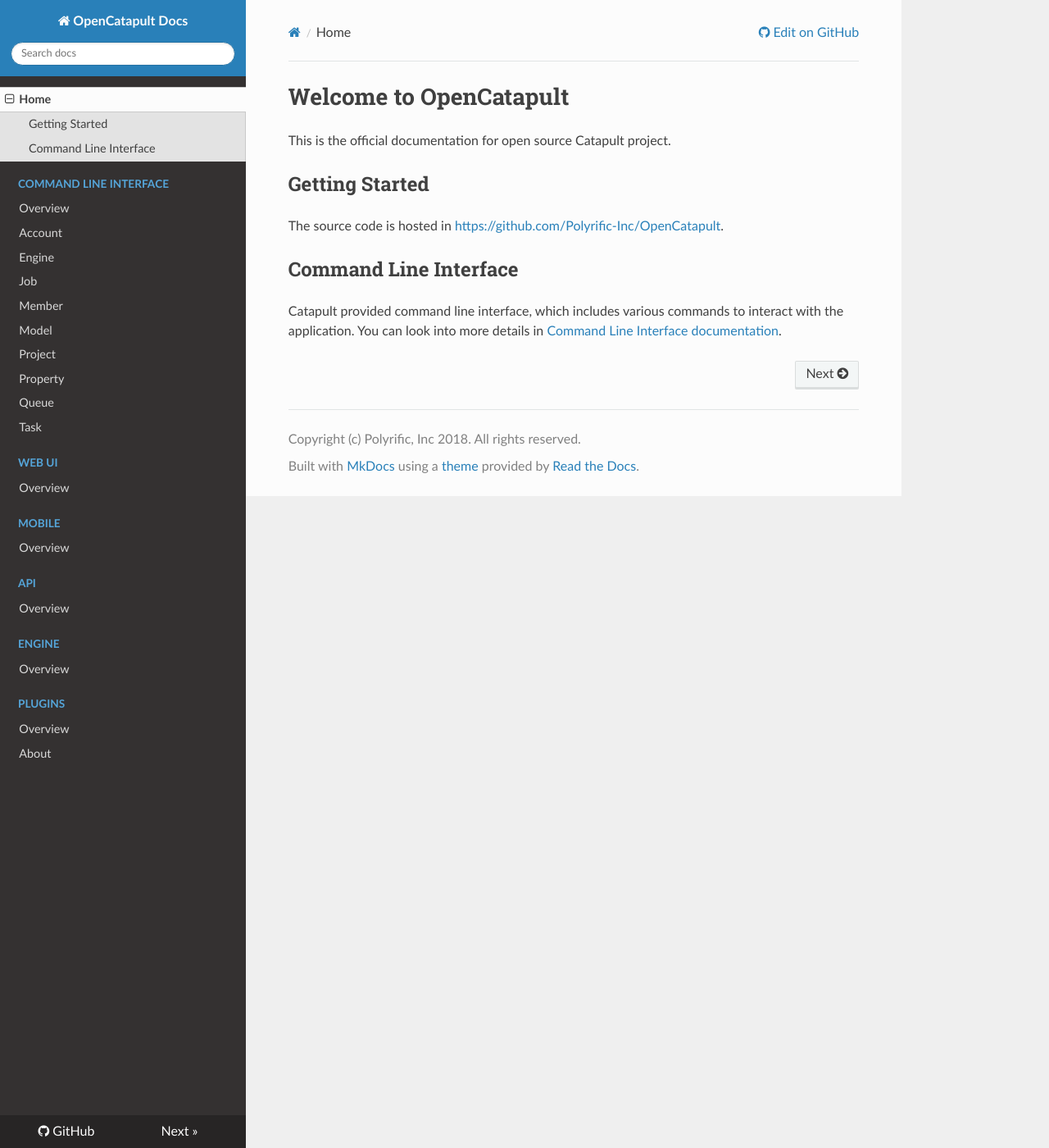
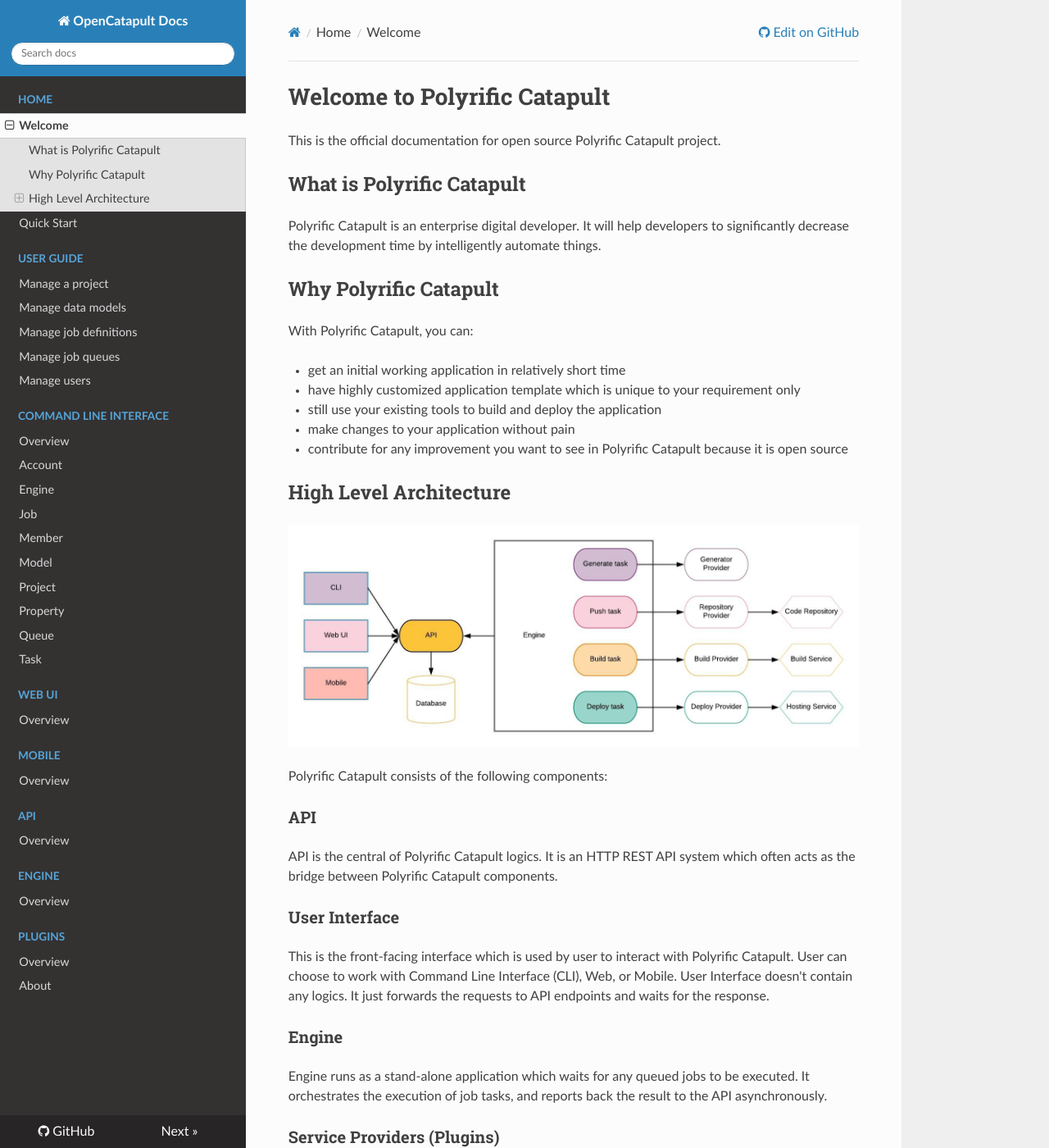
Before and after one commit to lcsouzamenezes/OpenCatapult, an MkDocs documentation site: the page built from docs/index.md, in a window 1280 px wide and 1400 px high. Shown: the whole window at 82% size. Built offline with MkDocs 1.6.1, drawn with Linux system fonts in a browser that asks for light colours; nearby versions of some CDN libraries; some of the changed text lies outside the part shown.

Commit message:
Add intro and quick start docs content (#5)

```diff
--- a/docs/index.md
+++ b/docs/index.md
@@ -1,10 +1,44 @@
-# Welcome to OpenCatapult
+# Welcome to Polyrific Catapult
 
-This is the official documentation for open source Catapult project.
+This is the official documentation for open source Polyrific Catapult project.
 
-## Getting Started
+## What is Polyrific Catapult
 
-The source code is hosted in <https://github.com/Polyrific-Inc/OpenCatapult>.
+Polyrific Catapult is an enterprise digital developer. It will help developers to significantly decrease the development time by intelligently automate things.
 
-## Command Line Interface
-Catapult provided command line interface, which includes various commands to interact with the application. You can look into more details in [Command Line Interface documentation](cli/cli).
+## Why Polyrific Catapult
+
+With Polyrific Catapult, you can:
+
+- get an initial working application in relatively short time
+- have highly customized application template which is unique to your requirement only
+- still use your existing tools to build and deploy the application
+- make changes to your application without pain
+- contribute for any improvement you want to see in Polyrific Catapult because it is open source
+
+## High Level Architecture
+
+![Architecture](img/general-arch.jpeg)
+
+Polyrific Catapult consists of the following components:
+
+### API
+
+API is the central of Polyrific Catapult logics. It is an HTTP REST API system which often acts as the bridge between Polyrific Catapult components.
+
+### User Interface
+
+This is the front-facing interface which is used by user to interact with Polyrific Catapult. User can choose to work with Command Line Interface (CLI),
+Web, or Mobile. User Interface doesn't contain any logics. It just forwards the requests to API endpoints and waits for the response.
+
+### Engine
+
+Engine runs as a stand-alone application which waits for any queued jobs to be executed. It orchestrates the execution of job tasks, and reports back the result
+to the API asynchronously.
+
+### Service Providers (Plugins)
+
+Service Provider is a specific implementation of job tasks. As Engine is a platform-agnostic system, it is Service Provider's job to work with external services.
+
+For example, Engine actually knows nothing about GitHub repository. All Engine knows is just it wants to push some code to a remote repository via Push Task.
+So we need to provide a plugin for the Push Task, e.g. `GitHubRepositoryProvider`, which will handle the source code delivery in a specific way to GitHub.
--- a/mkdocs.yml
+++ b/mkdocs.yml
@@ -3,7 +3,15 @@
 copyright: Copyright (c) Polyrific, Inc 2018. All rights reserved.
 repo_url: https://github.com/Polyrific-Inc/OpenCatapult
 nav:
-  - Home: 'index.md'
+  - Home:
+    - Welcome: 'index.md'
+    - Quick Start: 'home/start.md'
+  - User Guide:
+    - Manage a project: 'guide/project.md'
+    - Manage data models: 'guide/data-models.md'
+    - Manage job definitions: 'guide/job-definitions.md'
+    - Manage job queues: 'guide/job-queues.md'
+    - Manage users: 'guide/users.md'
   - Command Line Interface:
     - Overview: 'cli/cli.md'
     - Account: 'cli/account.md'
```
Also changed, not shown: docs/home/start.md (added, +41 -0 lines), docs/guide/data-models.md (added), docs/guide/job-definitions.md (added), docs/guide/job-queues.md (added), docs/guide/project.md (added), docs/guide/users.md (added), docs/img/general-arch.jpeg (added).
